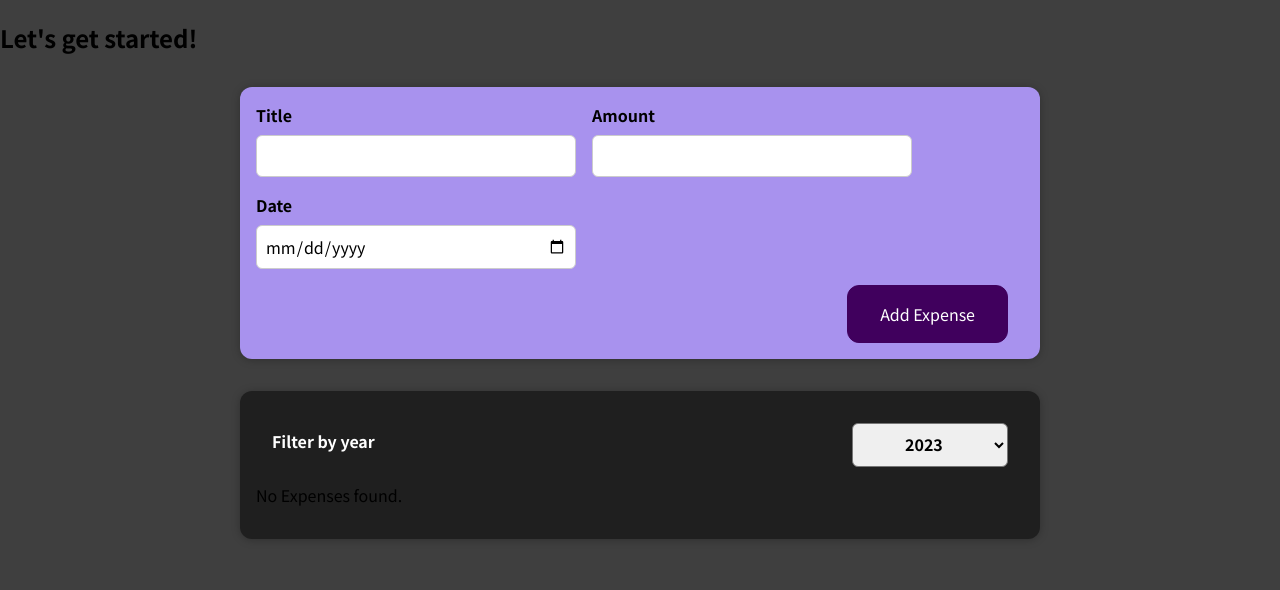
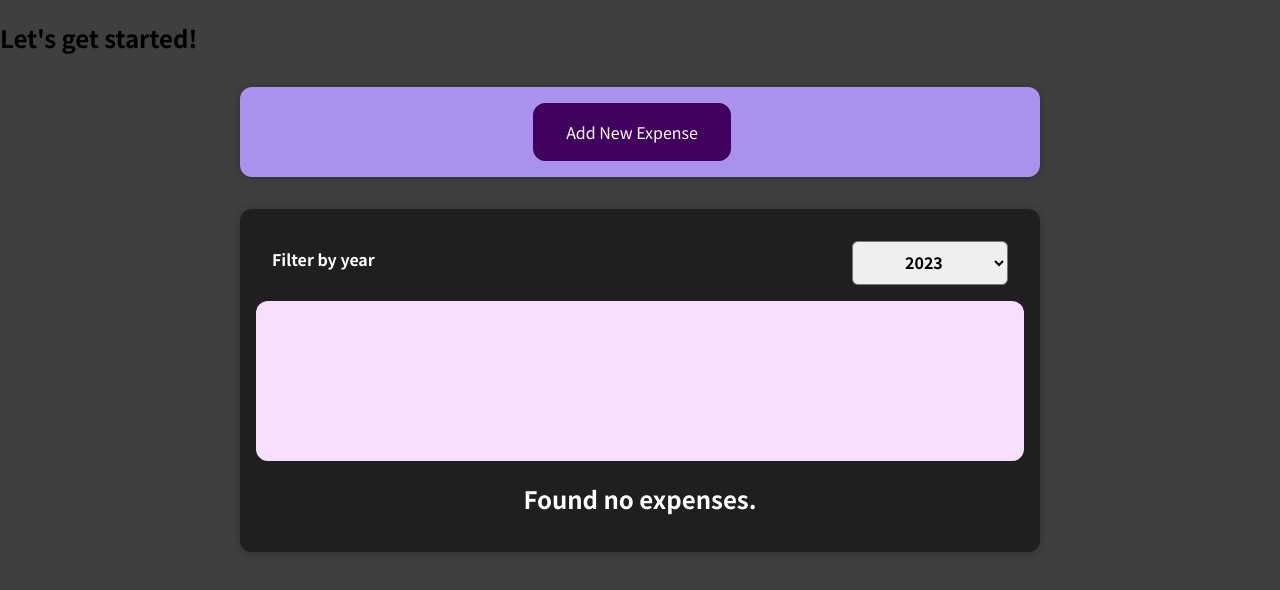
Before and after one commit to EunjiKU/Udemy-React, a React (Create React App) app in the folder 01-starting-setup/: page / in a window 1280 px wide. Shown: the top 590 px of the page. Built offline with nearby package versions, Linux system fonts and the light colour scheme.

Commit message:
섹션6부터 들을 차례

```diff
--- a/01-starting-setup/src/App.js
+++ b/01-starting-setup/src/App.js
@@ -14,7 +14,6 @@
   const [expenses, setExpense] = useState(DUMMY_EXPENSES);
 
   const addExpenseHandler = expense => {
-    // setExpense([expense, ...expenses]);
     setExpense((prevExpenses) => {
       return [expense, ...prevExpenses];
     });
--- /dev/null
+++ b/01-starting-setup/src/components/Chart/Chart.css
@@ -0,0 +1,9 @@
+.chart {
+  padding: 1rem;
+  border-radius: 12px;
+  background-color: #f8dfff;
+  text-align: center;
+  display: flex;
+  justify-content: space-around;
+  height: 10rem;
+}
--- /dev/null
+++ b/01-starting-setup/src/components/Chart/Chart.js
@@ -0,0 +1,22 @@
+import React from 'react';
+
+import ChartBar from './ChartBar';
+import './Chart.css';
+
+const Chart = props => {
+  const dataPointValues = props.dataPoints.map(dataPoint => dataPoint.value);
+  const totalMaximum = Math.max(...dataPointValues);
+
+  return <div className="chart">
+    {props.dataPoints.map((dataPoint) => {
+      <ChartBar
+        key={dataPoint.label}
+        value={dataPoint.value}
+        maxValue={totalMaximum}
+        label={dataPoint.label}
+      />
+    })}
+  </div>
+}
+
+export default Chart;
--- /dev/null
+++ b/01-starting-setup/src/components/Chart/ChartBar.js
@@ -0,0 +1,21 @@
+import React from 'react';
+
+import './ChartBar.css'
+
+const ChartBar = props => {
+  let barFillHeight = "0%";
+
+  if(props.maxValue > 0) {
+    // 🔹 Math.round : 숫자를 반올림 처리할 때
+    barFillHeight = Math.round((props.value / props.maxValue) * 100)
+  }
+
+  return <div className="chart-bar">
+    <div className="chart-bar__inner">
+      <div className="chart-bar__fill" style={{height: barFillHeight}}></div>
+    </div>
+    <div className="chart-bar__label">{props.label}</div>
+  </div>
+}
+
+export default ChartBar;
--- a/01-starting-setup/src/components/Expenses/Expense.js
+++ b/01-starting-setup/src/components/Expenses/Expense.js
@@ -1,8 +1,9 @@
 import React, { useState } from 'react';
 
 import CardItem from '../UI/CardItem';
-import ExpenseItem from './ExpenseItem';
 import ExpensesFilter from './ExpensesFilter';
+import ExpenseList from './ExpenseList';
+import ExpenseChart from './ExpenseChart';
 import './Expense.css';
 
 const Expense = (props) => {
@@ -16,19 +17,6 @@
     return expense.date.getFullYear().toString() === filteredYear;
   });
 
-  let expensesContent = <p>No Expenses found.</p>;
-
-  if(filteredExpenses.length > 0) {
-    expensesContent = filteredExpenses.map((expense) => (
-      <ExpenseItem
-        key={expense.id}
-        title={expense.title}
-        amount={expense.amount}
-        date={expense.date}
-      />
-    ))
-  }
-
   return (
     <div>
       <CardItem className="expenses">
@@ -36,7 +24,8 @@
           selected={filteredYear}
           onChangeFilter={filterChangeHandler}
         />
-        {expensesContent}
+        <ExpenseChart expense={filteredExpenses}/>
+        <ExpenseList items={filteredExpenses} />
       </CardItem>
     </div>
   )
--- /dev/null
+++ b/01-starting-setup/src/components/Expenses/ExpenseChart.js
@@ -0,0 +1,29 @@
+import React from 'react';
+
+import Chart from '../Chart/Chart';
+
+const ExpenseChart = (props) => {
+  const chartDataPoints = [
+    { label: 'Jan', value: 0 },
+    { label: 'Fev', value: 0 },
+    { label: 'Mar', value: 0 },
+    { label: 'Apr', value: 0 },
+    { label: 'May', value: 0 },
+    { label: 'Jun', value: 0 },
+    { label: 'Jul', value: 0 },
+    { label: 'Aug', value: 0 },
+    { label: 'Sep', value: 0 },
+    { label: 'Oct', value: 0 },
+    { label: 'Nov', value: 0 },
+    { label: 'Dec', value: 0 }
+  ];
+
+  for(const expense of props.expense) {
+    const expenseMonth = expense.date.getMonth();
+    chartDataPoints[expenseMonth].value += expense.amount;
+  }
+
+  return <Chart dataPoints={chartDataPoints} />
+}
+
+export default ExpenseChart;
--- a/01-starting-setup/src/components/Expenses/ExpenseItem.js
+++ b/01-starting-setup/src/components/Expenses/ExpenseItem.js
@@ -13,6 +13,7 @@
   }
 
   return (
+    <li>
       <CardItem className="expense-item">
         <ExpenseDate date={props.date}></ExpenseDate>
         <div className="expense-item__description">
@@ -21,6 +22,7 @@
         </div>
         <button onClick={clickHandler}>Change Title</button>
       </CardItem>
+    </li>
   )
 }
 
--- /dev/null
+++ b/01-starting-setup/src/components/Expenses/ExpenseList.css
@@ -0,0 +1,9 @@
+.expenses-list {
+  list-style: none;
+  padding: 0;
+}
+
+.expenses-list__fallback {
+  color: white;
+  text-align: center;
+}
--- /dev/null
+++ b/01-starting-setup/src/components/Expenses/ExpenseList.js
@@ -0,0 +1,23 @@
+import React from 'react';
+
+import ExpenseItem from './ExpenseItem';
+import './ExpenseList.css'
+
+const ExpenseList = props => {
+  if(props.items.length === 0) {
+    return <h2 className="expenses-list__fallback">Found no expenses.</h2>
+  }
+
+  return <ul className="expenses-list">
+    {props.items.map((expense) => (
+      <ExpenseItem
+        key={expense.id}
+        title={expense.title}
+        amount={expense.amount}
+        date={expense.date}
+      />
+    ))}
+  </ul>
+}
+
+export default ExpenseList;
--- a/01-starting-setup/src/components/NewExpense/ExpenseForm.js
+++ b/01-starting-setup/src/components/NewExpense/ExpenseForm.js
@@ -68,6 +68,7 @@
           </div>
       </div>
       <div className="new-expense__actions">
+        <button type="button" onClick={props.onCanle}>Cancle</button>
         <button type="submit">Add Expense</button>
       </div>
     </form>
--- a/01-starting-setup/src/components/NewExpense/NewExpense.js
+++ b/01-starting-setup/src/components/NewExpense/NewExpense.js
@@ -1,9 +1,11 @@
-import React from 'react';
+import React, {useState } from 'react';
 
 import ExpenseForm from './ExpenseForm';
 import './NewExpense.css';
 
 const NewExpense = (props) => {
+  const [isEditing, setIsEditing] = useState(false)
+
   const saveExpenseDataHandler = (enterExpenseData) => {
     const expenseData = {
       ...enterExpenseData,
@@ -12,9 +14,27 @@
     props.onAddExpense(expenseData);
   }
 
+  const startEditingHandler = () => {
+    setIsEditing(true);
+  }
+
+  const stopEditingHandler = () => {
+    setIsEditing(false);
+  }
+
   return (
     <div className="new-expense">
-      <ExpenseForm onSaveExpenseData={saveExpenseDataHandler}></ExpenseForm>
+      {!isEditing &&
+        <button type="button"
+        onClick={startEditingHandler}>Add New Expense
+        </button>
+      }
+      {isEditing &&
+        <ExpenseForm
+          onSaveExpenseData={saveExpenseDataHandler}
+          onCanle={stopEditingHandler}
+        />
+      }
     </div>
   )
 }
```
Also changed, not shown: 01-starting-setup/src/components/Chart/ChartBar.css (added). Lines whose indentation alone changed are shown as unchanged.
